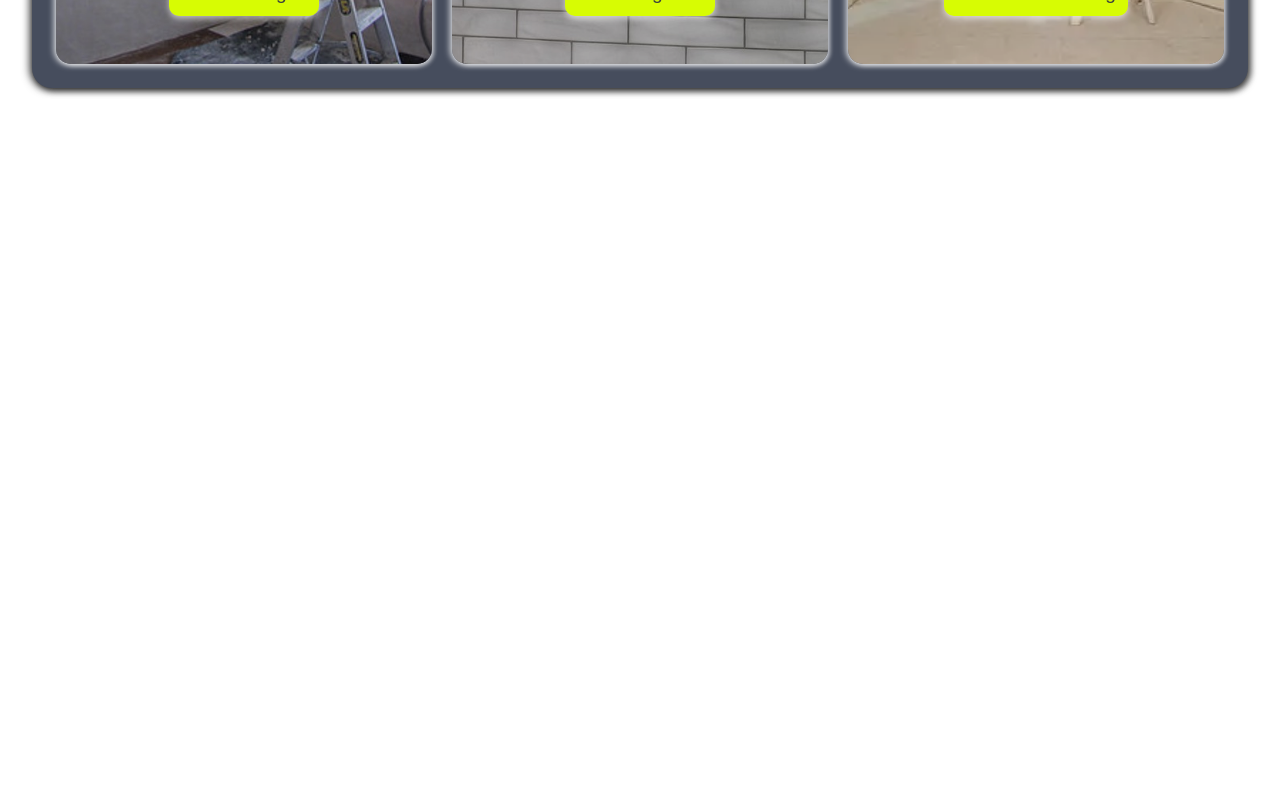
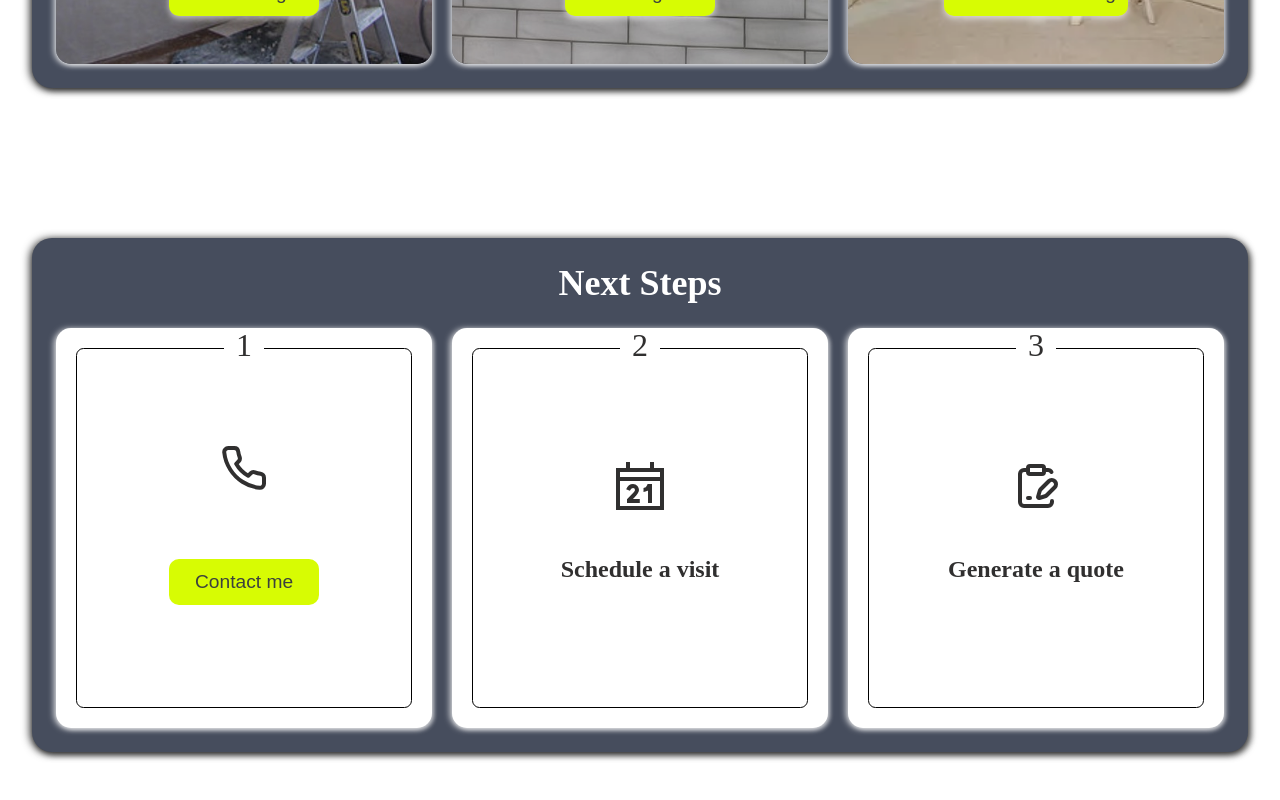
Before and after one commit to 2ndborn/plasterer, a React (Vite) app in the folder egbert/: page / in a window 1280 px wide. Shown: the part 1722-2522 px from the top of the page. Before the commit the page ends 1928 px from the top, so only its background shows below. Built offline with nearby package versions, Linux system fonts and the light colour scheme.

Commit message:
positioned the icons on the services page

```diff
--- a/egbert/package.json
+++ b/egbert/package.json
@@ -12,7 +12,8 @@
   "dependencies": {
     "motion": "^12.40.0",
     "react": "^19.2.6",
-    "react-dom": "^19.2.6"
+    "react-dom": "^19.2.6",
+    "react-icons": "^5.6.0"
   },
   "devDependencies": {
     "@babel/core": "^7.29.0",
--- a/egbert/src/App.jsx
+++ b/egbert/src/App.jsx
@@ -4,6 +4,7 @@ import Home from './pages/Home'
 import NavBar from './components/NavBar'
 import About from './pages/About'
 import Services from './pages/Services'
+import Next from './pages/Next'
 
 function App() {
 
@@ -13,6 +14,7 @@ function App() {
       <Home />
       <About />
       <Services />
+      <Next />
     </>
   )
 }
--- a/egbert/src/pages/Next.jsx
+++ b/egbert/src/pages/Next.jsx
@@ -0,0 +1,88 @@
+import React from 'react';
+import {motion} from 'framer-motion';
+import styles from '../styles/Next.module.css';
+import Reveal from '../utils/Reveal';
+
+import { FiPhone } from "react-icons/fi";
+import { GrSchedule } from "react-icons/gr";
+import { LuClipboardPenLine } from "react-icons/lu";
+
+const Next = () => {
+    const heading = {
+        hidden: {opacity: 0, y: 20},
+        show: {opacity: 1, y: 0}
+    }
+    const steps = [
+        {id: 1, icon: <FiPhone />, title: "Call me"},
+        {id: 2, icon: <GrSchedule />, title: "Schedule a visit"},
+        {id: 3, icon: <LuClipboardPenLine />, title: "Generate a quote"},
+    ]
+    return (
+        <div style={{
+            position: 'relative',
+            minHeight: '75vh',
+            padding: '2rem',
+            textAlign: 'center',
+            fontSize: '1.5rem'
+        }}
+        >
+            <Reveal origin='left' overlayColor='#fff'>
+            <div
+                style={{
+                    padding: '1.5rem',
+                    borderRadius: '20px',
+                    boxShadow: '3px 3px 6px rgba(0, 0, 0, 0.6), -2px 1px 8px rgba(0, 0, 0, 0.8)',
+                    background: '#464D5D',
+                    color: '#302f2f',
+                }}
+            >
+                <div>
+                    <h2 style={{color: '#fff', margin: '0 0 1.5rem 0'}}>Next Steps</h2>
+                </div>
+                <div className={styles.NextGrid}>
+                    {steps.map((step, i) => (
+                        <motion.div
+                            key={i}
+                            style={{
+                                position: 'relative',
+                                borderRadius: '15px',
+                                background: '#fff',
+                                boxShadow: '2px 2px 4px rgba(255, 255, 255, 0.6), -2px 1px 6px rgba(255, 255, 255, 0.8)',
+                                padding: '20px',
+                                overflow: 'hidden',
+                            }}
+                        >
+                            <div data-name={step.id} className={styles.InnerNext}>
+                                <div style={{fontSize: '3rem', margin: '1.5rem 0'}}>{step.icon}</div>
+                                {step.id === 1 ? (
+                                    <button
+                                        style={{
+                                            minWidth: '150px',
+                                            padding: '0.75rem',
+                                            borderRadius: '10px',
+                                            background: '#d7fc03',
+                                            color: '#3B403E',
+                                            fontSize: '1.2rem',
+                                            fontWeight: 525,
+                                            border: 'none',
+                                            boxShadow: '0px 3px 6px rgba(255, 255, 255, 0.6)',
+                                            cursor: 'pointer',
+                                            margin: '2rem 0'
+                                        }}
+                                    >
+                                        Contact me
+                                    </button>
+                                ) : (
+                                    <h4 style={{margin: '2rem 0', lineHeight: 1.4}}>{step.title}</h4>
+                                )}
+                            </div>
+                        </motion.div>
+                    ))}
+                </div>
+            </div>
+            </Reveal>
+        </div>
+    )
+}
+
+export default Next
--- a/egbert/src/styles/Next.module.css
+++ b/egbert/src/styles/Next.module.css
@@ -7,6 +7,28 @@
     gap: 20px;
 }
 
+.InnerNext {
+    position: relative;
+    place-content: center;
+    height: 100%;
+    width: 100%;
+    border: 1px solid black;
+    border-radius: 7.5px;
+    box-sizing: border-box;
+    padding: 0.5rem;
+}
+
+.InnerNext::after {
+    content: attr(data-name);
+    position: absolute;
+    top: -30px;
+    left: 50%;
+    transform: translateX(-50%);
+    background-color: #fff;
+    font-size: 2rem;
+    padding: 0.5rem 0.75rem;
+}
+
 @media (max-width: 769px) {
     .NextGrid {
         grid-template-columns: 1fr;
```
Also changed, not shown: 1 other file (tests, documents, lock files or other folders).
